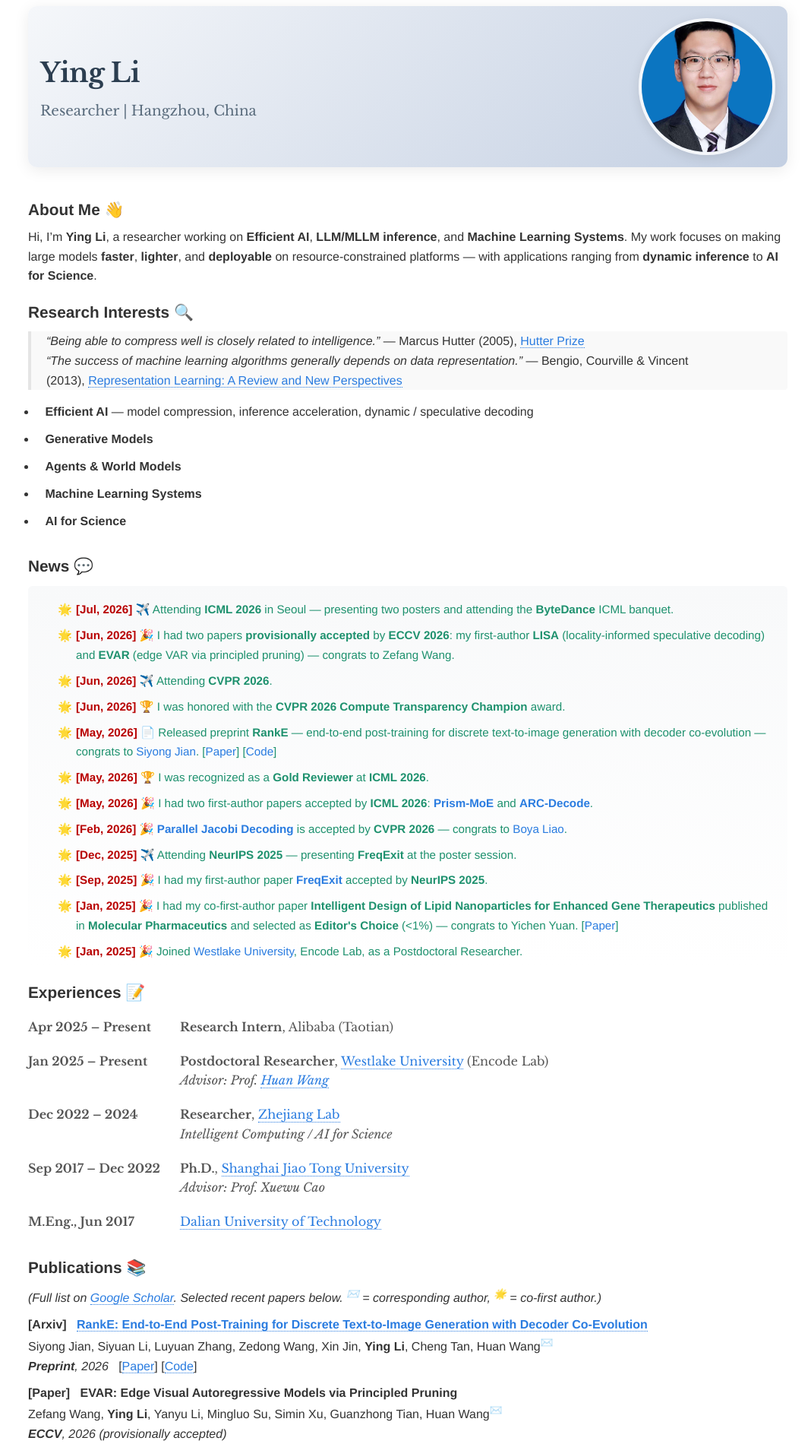
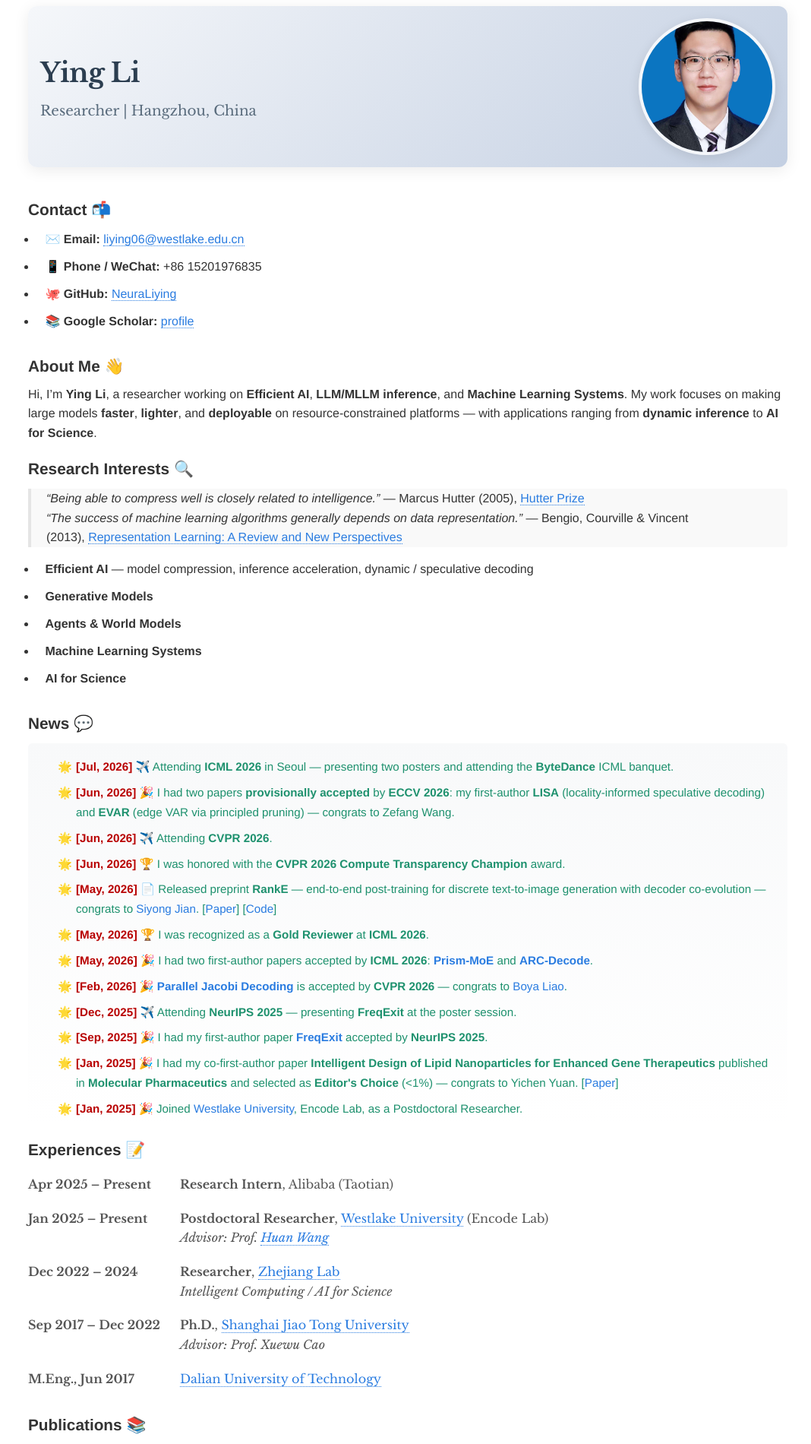
Before and after one commit to NeuraLiying/NeuraLiying.github.io, a Jekyll site: the page built from index.md, in a window 1280 px wide. Shown: the top 1900 px of the page at 76% size, without its empty margins (103-1171 px from the left). Built offline with Jekyll 4.4.1, drawn with Linux system fonts in a browser that asks for light colours; our own code applies the rules of GitHub Pages for plain Markdown files.

Commit message:
Add Contact section at top (email, phone/WeChat, GitHub, Scholar)

```diff
--- a/index.md
+++ b/index.md
@@ -1,6 +1,13 @@
 ---
 layout: about
 ---
+
+### Contact 📬
+
+- ✉️ **Email:** [liying06@westlake.edu.cn](mailto:liying06@westlake.edu.cn)
+- 📱 **Phone / WeChat:** +86 15201976835
+- 🐙 **GitHub:** [NeuraLiying](https://github.com/NeuraLiying)
+- 📚 **Google Scholar:** [profile](https://scholar.google.com/citations?user=jIkHgFAAAAAJ&hl)
 
 ### About Me 👋
 
```
